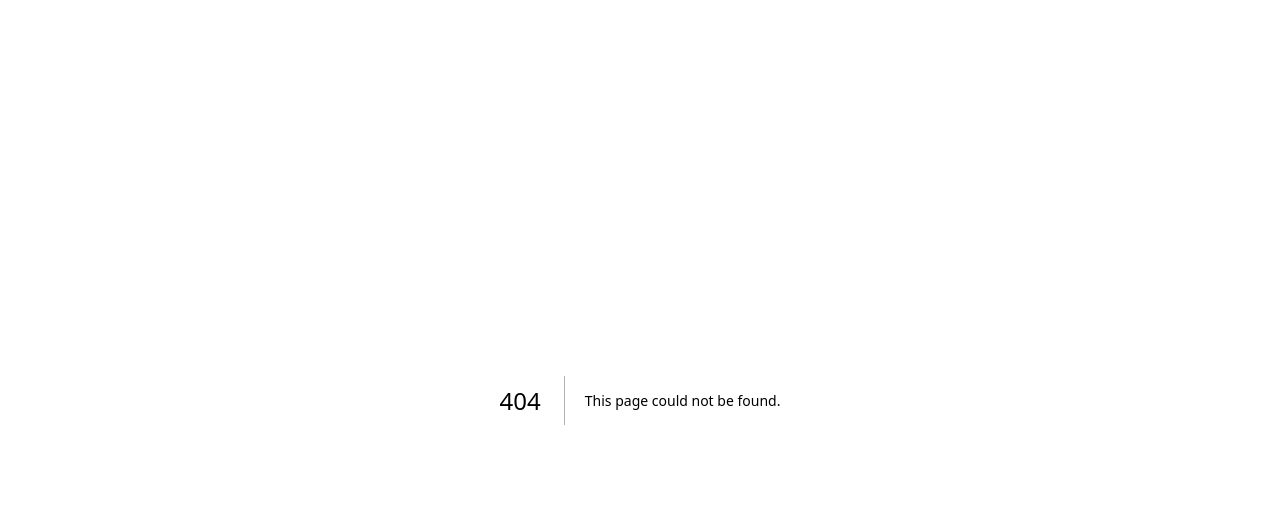
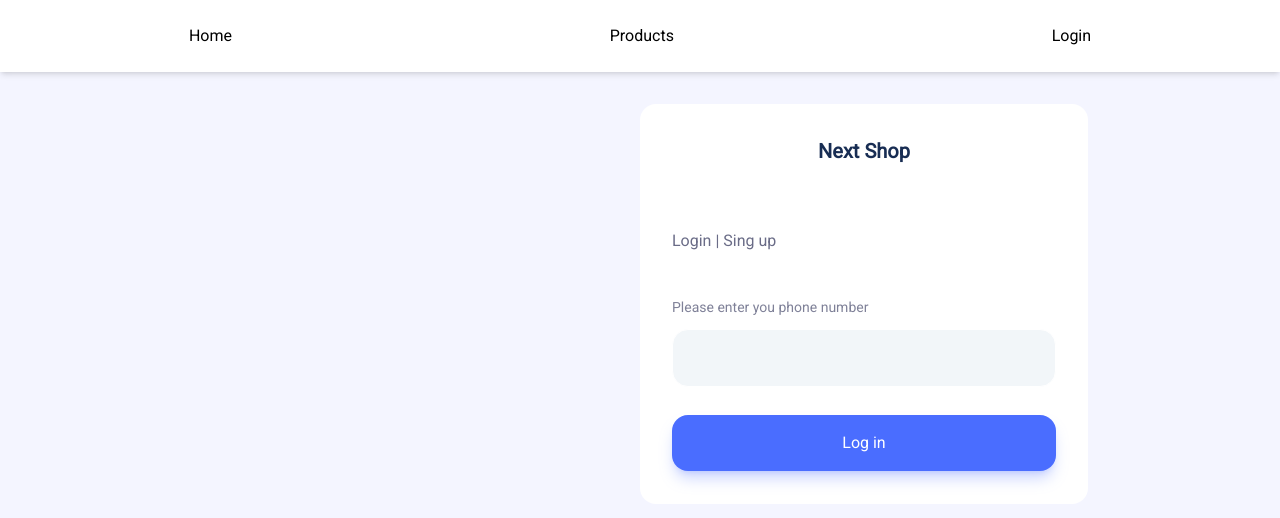
Before and after one commit to hamit19/next-shop, a Next.js app: page /auth in a window 1280 px wide. Before the commit this address had no page. Shown: the top 518 px of the page. Built offline with nearby package versions, Linux system fonts and the light colour scheme.

Commit message:
The Header Input Button components implemented and also auth UI impmlemented

```diff
--- /dev/null
+++ b/src/app/auth/AuthClient.tsx
@@ -0,0 +1,34 @@
+"use client";
+
+import Button from "../components/Button";
+import TextField from "../components/inputs/TextField";
+
+const AuthClient = () => {
+  return (
+    <div className='container'>
+      <div className='grid grid-cols-1 lg:grid-cols-4 '>
+        <div className='absolute inset-0 flex flex-col justify-center items-center lg:max-w-md col-span-1 lg:h-[400px] bg-white rounded-2xl lg:relative  lg:col-start-3 lg:col-end-5 '>
+          <form className='flex flex-col w-full p-4 sm:max-w-md'>
+            <h3 className='py-2 mt-2 mb-10 text-xl font-bold text-center text-secondary-900 '>
+              Next Shop
+            </h3>
+
+            <div className='flex flex-col justify-center h-full p-4 gap-7 '>
+              <h5 className='mb-4 text-secondary-600'>Login | Sing up</h5>
+              <TextField
+                name='phone'
+                id='phone'
+                type='string'
+                label='Please enter you phone number'
+              />
+
+              <Button label='Log in' buttonType={{ type: "submit" }} />
+            </div>
+          </form>
+        </div>
+      </div>
+    </div>
+  );
+};
+
+export default AuthClient;
--- /dev/null
+++ b/src/app/auth/page.tsx
@@ -0,0 +1,13 @@
+import AuthClient from "./AuthClient";
+
+const AuthPage = () => {
+  return <AuthClient />;
+};
+
+export default AuthPage;
+
+// 1. creating a form that be able to get the user's phone number and send the OTP to user
+// 2. create a form that be able to check the OTP
+// how to send the requests ==>
+// 1. use the axios
+// 2. useFetch of react-query lib
--- /dev/null
+++ b/src/app/components/Button.tsx
@@ -0,0 +1,54 @@
+"use client";
+
+// type buttonType =
+
+interface ButtonProps {
+  action?: () => void;
+  label: string;
+  loading?: boolean;
+  icon?: string;
+  buttonType: React.ButtonHTMLAttributes<HTMLButtonElement> & {
+    type?: "submit" | "reset" | "button" | undefined;
+  };
+}
+
+const Button: React.FC<ButtonProps> = ({
+  action,
+  label,
+  loading,
+  icon: Icon,
+  buttonType,
+}) => {
+  return (
+    <button
+      type={buttonType.type || "button"}
+      className={`
+        bg-primary-900
+      text-white
+        font-medium
+        rounded-2xl
+        py-4
+        shadow-primary-600/40
+        shadow-lg
+        hover:bg-primary-800
+        transition
+        cursor-pointer
+        disabled:bg-primary-400
+        disabled:cursor-not-allowed
+        flex
+        flex-row
+        gap-4
+        items-center
+        justify-center
+      `}
+      onClick={() => action}
+      disabled={loading}
+    >
+      {label}
+
+      {Icon && <Icon />}
+    </button>
+  );
+};
+
+export default Button;
--- /dev/null
+++ b/src/app/components/Header.tsx
@@ -0,0 +1,29 @@
+import Link from "next/link";
+
+const Header = () => {
+  return (
+    <header className='py-4 mb-8 bg-white shadow-md '>
+      <nav>
+        <ul className='container flex flex-row justify-around'>
+          <li>
+            <Link className='block p-2' href={"/"}>
+              Home
+            </Link>
+          </li>
+          <li>
+            <Link className='block p-2' href={"/"}>
+              Products
+            </Link>
+          </li>
+          <li>
+            <Link className='block p-2' href={"/auth"}>
+              Login
+            </Link>
+          </li>
+        </ul>
+      </nav>
+    </header>
+  );
+};
+
+export default Header;
--- /dev/null
+++ b/src/app/components/inputs/TextField.tsx
@@ -0,0 +1,47 @@
+"use client";
+
+interface TextFiledProps {
+  label?: string;
+  name: string;
+  id: string;
+  placeholder?: string;
+  type: string;
+}
+
+const TextField: React.FC<TextFiledProps> = ({
+  label,
+  name,
+  id,
+  placeholder,
+  type,
+}) => {
+  return (
+    <div className='relative flex flex-col w-full gap-2 '>
+      <label className='pb-1 text-sm text-secondary-500' htmlFor={id}>
+        {label}
+      </label>
+      <input
+        className={`
+        border
+        border-white
+        rounded-2xl
+        hover:border-primary-300
+        focus:border-primary-400
+        focus:shadow-xl
+        focus:bg-white
+        transition
+        p-4
+        text-secondary-800
+        outline-none
+        bg-slate-100/90
+      `}
+        name={name}
+        type={type}
+        placeholder={placeholder}
+        id={id}
+      />
+    </div>
+  );
+};
+
+export default TextField;
--- a/src/app/globals.css
+++ b/src/app/globals.css
@@ -4,7 +4,7 @@
 
 @layer base {
   :root {
-    --background-app-rgb: 244, 245, 247;
+    --background-app-rgb: rgb(244, 245, 297);
     --color-primary-900: 74, 109, 255;
     --color-primary-800: 92, 124, 255;
     --color-primary-700: 110, 138, 255;
--- a/src/app/layout.tsx
+++ b/src/app/layout.tsx
@@ -1,6 +1,7 @@
 import "./globals.css";
 import type { Metadata } from "next";
 import { Roboto } from "next/font/google";
+import Header from "./components/Header";
 
 const roboto = Roboto({ weight: "400", subsets: ["latin"] });
 
@@ -16,7 +17,10 @@ export default function RootLayout({
 }) {
   return (
     <html lang='en'>
-      <body className={roboto.className}>{children}</body>
+      <body className={roboto.className}>
+        <Header />
+        <div className='container xl:max-w-screen-xl'>{children}</div>
+      </body>
     </html>
   );
 }
--- a/src/app/page.tsx
+++ b/src/app/page.tsx
@@ -1,113 +1,9 @@
-import Image from 'next/image'
+import Image from "next/image";
 
 export default function Home() {
   return (
-    <main className="flex min-h-screen flex-col items-center justify-between p-24">
-      <div className="z-10 w-full max-w-5xl items-center justify-between font-mono text-sm lg:flex">
-        <p className="fixed left-0 top-0 flex w-full justify-center border-b border-gray-300 bg-gradient-to-b from-zinc-200 pb-6 pt-8 backdrop-blur-2xl dark:border-neutral-800 dark:bg-zinc-800/30 dark:from-inherit lg:static lg:w-auto  lg:rounded-xl lg:border lg:bg-gray-200 lg:p-4 lg:dark:bg-zinc-800/30">
-          Get started by editing&nbsp;
-          <code className="font-mono font-bold">src/app/page.tsx</code>
-        </p>
-        <div className="fixed bottom-0 left-0 flex h-48 w-full items-end justify-center bg-gradient-to-t from-white via-white dark:from-black dark:via-black lg:static lg:h-auto lg:w-auto lg:bg-none">
-          <a
-            className="pointer-events-none flex place-items-center gap-2 p-8 lg:pointer-events-auto lg:p-0"
-            href="https://vercel.com?utm_source=create-next-app&utm_medium=appdir-template&utm_campaign=create-next-app"
-            target="_blank"
-            rel="noopener noreferrer"
-          >
-            By{' '}
-            <Image
-              src="/vercel.svg"
-              alt="Vercel Logo"
-              className="dark:invert"
-              width={100}
-              height={24}
-              priority
-            />
-          </a>
-        </div>
-      </div>
-
-      <div className="relative flex place-items-center before:absolute before:h-[300px] before:w-[480px] before:-translate-x-1/2 before:rounded-full before:bg-gradient-radial before:from-white before:to-transparent before:blur-2xl before:content-[''] after:absolute after:-z-20 after:h-[180px] after:w-[240px] after:translate-x-1/3 after:bg-gradient-conic after:from-sky-200 after:via-blue-200 after:blur-2xl after:content-[''] before:dark:bg-gradient-to-br before:dark:from-transparent before:dark:to-blue-700 before:dark:opacity-10 after:dark:from-sky-900 after:dark:via-[#0141ff] after:dark:opacity-40 before:lg:h-[360px] z-[-1]">
-        <Image
-          className="relative dark:drop-shadow-[0_0_0.3rem_#ffffff70] dark:invert"
-          src="/next.svg"
-          alt="Next.js Logo"
-          width={180}
-          height={37}
-          priority
-        />
-      </div>
-
-      <div className="mb-32 grid text-center lg:mb-0 lg:grid-cols-4 lg:text-left">
-        <a
-          href="https://nextjs.org/docs?utm_source=create-next-app&utm_medium=appdir-template&utm_campaign=create-next-app"
-          className="group rounded-lg border border-transparent px-5 py-4 transition-colors hover:border-gray-300 hover:bg-gray-100 hover:dark:border-neutral-700 hover:dark:bg-neutral-800/30"
-          target="_blank"
-          rel="noopener noreferrer"
-        >
-          <h2 className={`mb-3 text-2xl font-semibold`}>
-            Docs{' '}
-            <span className="inline-block transition-transform group-hover:translate-x-1 motion-reduce:transform-none">
-              -&gt;
-            </span>
-          </h2>
-          <p className={`m-0 max-w-[30ch] text-sm opacity-50`}>
-            Find in-depth information about Next.js features and API.
-          </p>
-        </a>
-
-        <a
-          href="https://nextjs.org/learn?utm_source=create-next-app&utm_medium=appdir-template-tw&utm_campaign=create-next-app"
-          className="group rounded-lg border border-transparent px-5 py-4 transition-colors hover:border-gray-300 hover:bg-gray-100 hover:dark:border-neutral-700 hover:dark:bg-neutral-800/30"
-          target="_blank"
-          rel="noopener noreferrer"
-        >
-          <h2 className={`mb-3 text-2xl font-semibold`}>
-            Learn{' '}
-            <span className="inline-block transition-transform group-hover:translate-x-1 motion-reduce:transform-none">
-              -&gt;
-            </span>
-          </h2>
-          <p className={`m-0 max-w-[30ch] text-sm opacity-50`}>
-            Learn about Next.js in an interactive course with&nbsp;quizzes!
-          </p>
-        </a>
-
-        <a
-          href="https://vercel.com/templates?framework=next.js&utm_source=create-next-app&utm_medium=appdir-template&utm_campaign=create-next-app"
-          className="group rounded-lg border border-transparent px-5 py-4 transition-colors hover:border-gray-300 hover:bg-gray-100 hover:dark:border-neutral-700 hover:dark:bg-neutral-800/30"
-          target="_blank"
-          rel="noopener noreferrer"
-        >
-          <h2 className={`mb-3 text-2xl font-semibold`}>
-            Templates{' '}
-            <span className="inline-block transition-transform group-hover:translate-x-1 motion-reduce:transform-none">
-              -&gt;
-            </span>
-          </h2>
-          <p className={`m-0 max-w-[30ch] text-sm opacity-50`}>
-            Explore the Next.js 13 playground.
-          </p>
-        </a>
-
-        <a
-          href="https://vercel.com/new?utm_source=create-next-app&utm_medium=appdir-template&utm_campaign=create-next-app"
-          className="group rounded-lg border border-transparent px-5 py-4 transition-colors hover:border-gray-300 hover:bg-gray-100 hover:dark:border-neutral-700 hover:dark:bg-neutral-800/30"
-          target="_blank"
-          rel="noopener noreferrer"
-        >
-          <h2 className={`mb-3 text-2xl font-semibold`}>
-            Deploy{' '}
-            <span className="inline-block transition-transform group-hover:translate-x-1 motion-reduce:transform-none">
-              -&gt;
-            </span>
-          </h2>
-          <p className={`m-0 max-w-[30ch] text-sm opacity-50`}>
-            Instantly deploy your Next.js site to a shareable URL with Vercel.
-          </p>
-        </a>
-      </div>
+    <main>
+      <h1>Hello world!</h1>
     </main>
-  )
+  );
 }
--- a/tailwind.config.js
+++ b/tailwind.config.js
@@ -49,6 +49,9 @@ module.exports = {
         warning: withOpacity("--color-warning"),
         error: withOpacity("--color-error"),
       },
+      container: {
+        center: true,
+      },
     },
   },
   plugins: [],
```
